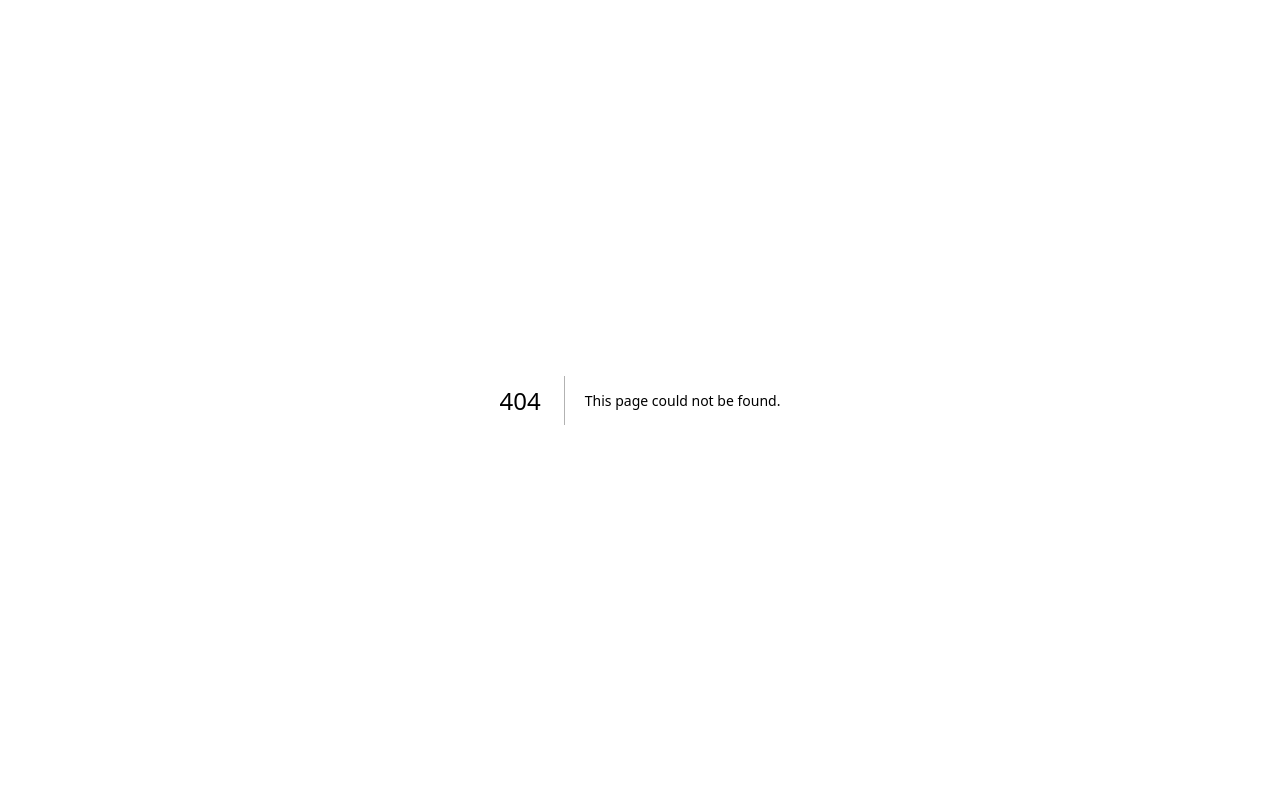
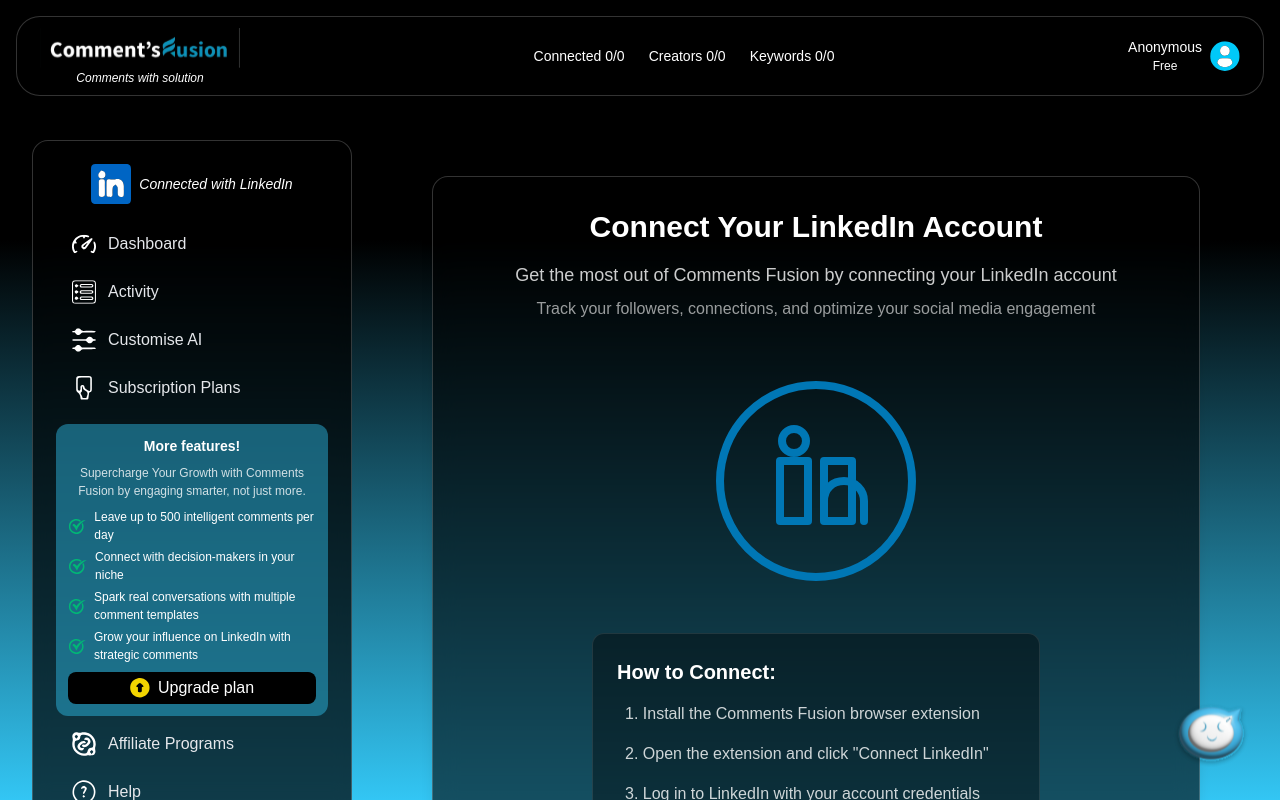
Before and after one commit to commentsfusion/commentsfusion, a Next.js app in the folder frontend/: page /connect-linkedin in a window 1280 px wide. Before the commit this address had no page. Built offline with nearby package versions, Linux system fonts and the light colour scheme; no server answers.

Commit message:
link account if not linked

```diff
--- a/frontend/src/app/components/charts/ConnectionsChart.js
+++ b/frontend/src/app/components/charts/ConnectionsChart.js
@@ -17,12 +17,26 @@
 );
 
 export default function ConnectionsChart({ data = [] }) {
+  // Format the data for Chart.js
+  // Backend sends {x: timestamp, y: count} format, but Chart.js needs separate labels and data arrays
+  const formattedData = data.map(item => {
+    // Try to format the timestamp as a readable date
+    const date = item.x instanceof Date ? item.x : new Date(item.x);
+    return {
+      label: date.toISOString().split('T')[0], // Format as YYYY-MM-DD
+      value: item.y
+    };
+  });
+
+  // Sort by date ascending
+  formattedData.sort((a, b) => new Date(a.label) - new Date(b.label));
+
   const chartData = {
-    labels: data.map((item, index) => item.label || `Day ${index + 1}`),
+    labels: formattedData.map(item => item.label),
     datasets: [
       {
         label: "Connections",
-        data: data.map((item) => item.value || item.count || item),
+        data: formattedData.map(item => item.value),
         borderColor: "#10B981",
         backgroundColor: "rgba(16, 185, 129, 0.1)",
         borderWidth: 2,
@@ -90,8 +104,8 @@
           },
 
           label: (item) => {
-            // default label: "Followers: 586"
-            return `Followers: ${item.parsed.y}`;
+            // default label: "Connections: 586"
+            return `Connections: ${item.parsed.y}`;
           },
         },
       },
--- a/frontend/src/app/components/landingPage_components/HeroText.js
+++ b/frontend/src/app/components/landingPage_components/HeroText.js
@@ -23,7 +23,7 @@
         />
         Download Free Chrome Extension
       </button>
-      <p className="mt-3 text-sm text-white font-bold max-md:text-[14px] bg-black/50 inline-block px-4 py-1 rounded-full shadow-sm border border-white/20">✓ No credit card required</p>
+      <p className="mt-3 text-sm text-white font-bold max-md:text-[14px] bg-black/50 inline-block px-4 py-1 rounded-full shadow-sm border border-white/20"> No credit card required</p>
     </motion.div>
   );
 }
--- /dev/null
+++ b/frontend/src/app/connect-linkedin/page.js
@@ -0,0 +1,100 @@
+"use client";
+
+import { useRouter } from "next/navigation";
+import Image from "next/image";
+import { useState, useEffect } from "react";
+import Layout from "../components/layout";
+import MobileLayout from "../components/mobileLayout";
+
+export default function ConnectLinkedIn() {
+  const router = useRouter();
+  const [screenType, setScreenType] = useState("desktop");
+
+  useEffect(() => {
+    const handleResize = () => {
+      const width = window.innerWidth;
+      if (width < 640) setScreenType("mobile");
+      else if (width < 1024) setScreenType("tablet");
+      else setScreenType("desktop");
+    };
+
+    handleResize();
+    window.addEventListener("resize", handleResize);
+    return () => window.removeEventListener("resize", handleResize);
+  }, []);
+
+  const handleGoToDashboard = () => {
+    // Clear the LinkedIn connection flag when user proceeds to dashboard
+    localStorage.removeItem("needsLinkedInConnection");
+    router.push("/main_dashboard");
+  };
+
+  const content = (
+    <div className="h-full w-full flex flex-col items-center justify-center px-4 py-10">
+      <div className="w-full max-w-3xl bg-black/60 backdrop-blur-md border border-white/20 rounded-2xl p-8 shadow-lg">
+        <div className="text-center mb-8">
+          <h1 className="text-3xl font-bold mb-4">Connect Your LinkedIn Account</h1>
+          <p className="text-white/80 text-lg mb-2">
+            Get the most out of Comments Fusion by connecting your LinkedIn account
+          </p>
+          <p className="text-white/60">
+            Track your followers, connections, and optimize your social media engagement
+          </p>
+        </div>
+
+        <div className="flex flex-col items-center mb-10">
+          <div className="relative w-64 h-64 mb-6">
+            <Image
+              src="/images/linkedin_connection.svg"
+              alt="LinkedIn Connection"
+              width={256}
+              height={256}
+              className="object-contain"
+              onError={(e) => {
+                e.target.src = "/images/topbar/userIcon.svg";
+                e.target.style.opacity = 0.7;
+              }}
+            />
+          </div>
+
+          <div className="w-full max-w-md bg-black/40 border border-white/10 rounded-xl p-6 mb-8">
+            <h2 className="text-xl font-semibold mb-4">How to Connect:</h2>
+            <ol className="list-decimal list-inside space-y-4 text-white/80">
+              <li className="pl-2">Install the Comments Fusion browser extension</li>
+              <li className="pl-2">Open the extension and click &quot;Connect LinkedIn&quot;</li>
+              <li className="pl-2">Log in to LinkedIn with your account credentials</li>
+              <li className="pl-2">Return to Comments Fusion to access all features</li>
+            </ol>
+          </div>
+
+          <div className="text-center p-4 bg-emerald-900/30 border border-emerald-500/30 rounded-lg mb-6">
+            <p className="text-emerald-400 font-medium">
+              Connecting your LinkedIn account enables tracking of follower and connection metrics
+            </p>
+          </div>
+
+          <div className="flex flex-col sm:flex-row gap-4 w-full max-w-md">
+            <button
+              onClick={handleGoToDashboard}
+              className="px-6 py-3 rounded-lg bg-white/10 hover:bg-white/20 transition-colors text-white/90 border border-white/20 flex-1"
+            >
+              Continue to Dashboard
+            </button>
+            <a
+              href="https://chrome.google.com/webstore/detail/comments-fusion-extension/your-extension-id"
+              target="_blank"
+              rel="noopener noreferrer"
+              className="px-6 py-3 rounded-lg bg-blue-600 hover:bg-blue-700 transition-colors text-white font-medium flex-1 text-center"
+            >
+              Get Extension
+            </a>
+          </div>
+        </div>
+      </div>
+    </div>
+  );
+
+  if (screenType === "desktop") return <Layout>{content}</Layout>;
+  if (screenType === "tablet") return <MobileLayout>{content}</MobileLayout>;
+  return <MobileLayout>{content}</MobileLayout>;
+}
--- a/frontend/src/app/main_dashboard/page.js
+++ b/frontend/src/app/main_dashboard/page.js
@@ -6,6 +6,7 @@
 import { useState, useEffect } from "react";
 import MobileLayout from "../components/mobileLayout";
 import { getDashboardMetrics, getDashboardTargets } from "../utils/api";
+import { useRouter } from "next/navigation";
 
 const FollowersChart = dynamic(
   () => import("../components/charts/FollowersChart"),
@@ -21,6 +22,7 @@
 );
 
 export default function Home() {
+  const router = useRouter();
   const filters = [
     { label: "7d", value: "7d" },
     { label: "15d", value: "15d" },
@@ -49,6 +51,14 @@
       .then(setMetrics)
       .catch((err) => console.error("Dashboard load error:", err));
   }, [selectedFilter]);
+
+  // Check if user needs to connect LinkedIn account (for new signups)
+  useEffect(() => {
+    const needsLinkedInConnection = localStorage.getItem("needsLinkedInConnection");
+    if (needsLinkedInConnection === "true") {
+      router.push("/connect-linkedin");
+    }
+  }, [router]);
 
   useEffect(() => {
     const controller = new AbortController();
@@ -392,9 +402,11 @@
 
                   {/* 2) Name — avatar + text centered */}
                   <div className="flex items-center justify-start space-x-3">
-                    <img
+                    <Image
                       src="/images/topbar/userIcon.svg"
                       alt={`${user.name} Icon`}
+                      width={32}
+                      height={32}
                       className="w-8 h-8 rounded-full"
                     />
                     <div className="text-sm text-left">
--- a/frontend/src/app/signup-login/page.js
+++ b/frontend/src/app/signup-login/page.js
@@ -351,17 +351,13 @@
           window.localStorage.setItem("authToken", token);
           // Clear any existing Google user flag for regular signup
           localStorage.removeItem("isGoogleUser");
-          toast.success("Signup successful! Login Now...");
+          toast.success("Signup successful!");
 
-          setSignupData({
-            username: "",
-            email: "",
-            phone: "",
-            password: "",
-            confirmPassword: "",
-          });
+          // Set a flag to indicate this is a new user who hasn't connected LinkedIn
+          localStorage.setItem("needsLinkedInConnection", "true");
 
-          changeMode("login");
+          // Redirect to the LinkedIn connection guidance page
+          router.push("/connect-linkedin");
         } catch (err) {
           setSignupErrors({ general: err.message });
           const msg = err.message || "Something went wrong";
```
Also changed, not shown: frontend/public/images/linkedin_connection.svg (added), frontend/src/app/components/ui/AnimatedButton.js (added), frontend/src/app/styles/button-animation.css (added).
